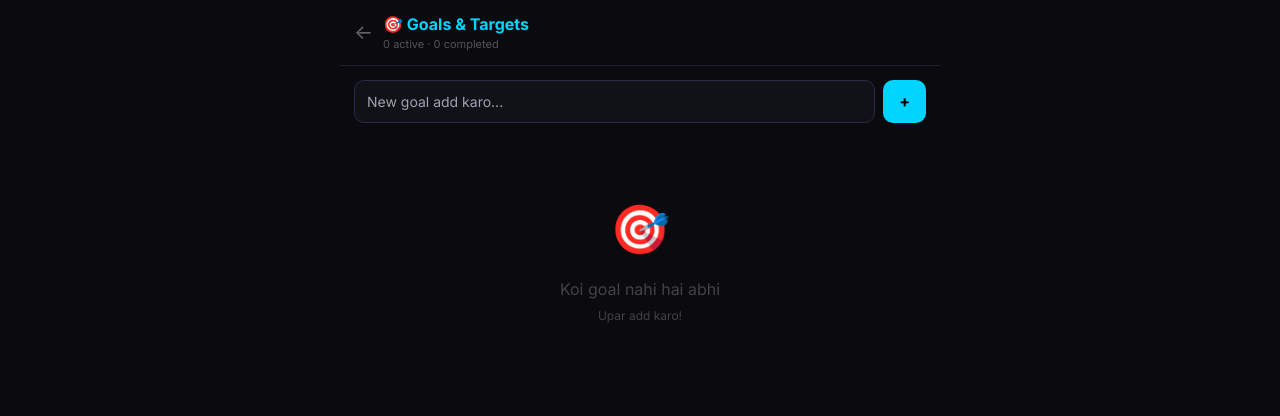
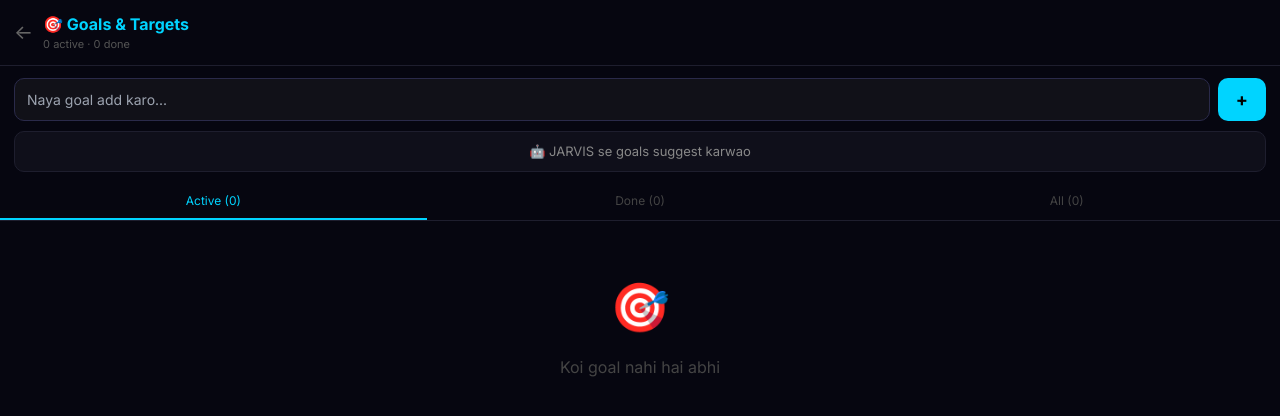
Before and after one commit to prashant998132-cpu/Apple50, a Next.js app: page /target in a window 1280 px wide. Shown: the top 416 px of the page. Built offline with nearby package versions, Linux system fonts and the light colour scheme.

Commit message:
JARVIS v21: page.tsx

```diff
--- a/app/target/page.tsx
+++ b/app/target/page.tsx
@@ -1,114 +1,141 @@
-'use client';
-import React, { useState, useEffect } from 'react';
-import { useRouter } from 'next/navigation';
-import { addGoal, getGoals, completeGoal, deleteGoal, type Goal } from '@/lib/storage';
+'use client'
+import React, { useState, useEffect } from 'react'
+import { useRouter } from 'next/navigation'
+import { addGoal, getAllGoals, updateGoal, deleteGoal, type Goal } from '@/lib/db'
+import { buildSystemPrompt } from '@/lib/personality'
 
 export default function TargetPage() {
-  const router = useRouter();
-  const [goals, setGoals] = useState<Goal[]>([]);
-  const [input, setInput] = useState('');
+  const router = useRouter()
+  const [goals, setGoals] = useState<Goal[]>([])
+  const [input, setInput] = useState('')
+  const [aiSuggestion, setAiSuggestion] = useState('')
+  const [loadingSug, setLoadingSug] = useState(false)
+  const [filter, setFilter] = useState<'active' | 'done' | 'all'>('active')
 
-  useEffect(() => { loadGoals(); }, []);
+  useEffect(() => { load() }, [])
 
-  const loadGoals = async () => {
-    try { setGoals(await getGoals()); } catch {}
-  };
+  const load = async () => {
+    try { setGoals(await getAllGoals()) } catch {}
+  }
 
   const handleAdd = async () => {
-    if (!input.trim()) return;
-    await addGoal(input.trim());
-    setInput('');
-    loadGoals();
-  };
+    if (!input.trim()) return
+    await addGoal({ title: input.trim(), completed: false, priority: 'medium', progress: 0, timestamp: Date.now() })
+    setInput('')
+    load()
+  }
 
   const handleComplete = async (id: number) => {
-    await completeGoal(id);
-    loadGoals();
-  };
+    await updateGoal(id, { completed: true, progress: 100 })
+    load()
+  }
+
+  const handleUndo = async (id: number) => {
+    await updateGoal(id, { completed: false, progress: 0 })
+    load()
+  }
 
   const handleDelete = async (id: number) => {
-    await deleteGoal(id);
-    loadGoals();
-  };
+    await deleteGoal(id)
+    load()
+  }
 
-  const active = goals.filter(g => !g.completed);
-  const done = goals.filter(g => g.completed);
+  const getAISuggestion = async () => {
+    setLoadingSug(true); setAiSuggestion('')
+    try {
+      const activeGoals = goals.filter(g => !g.completed).map(g => g.title).join(', ')
+      const sysPrompt = await buildSystemPrompt().catch(() => '')
+      const prompt = activeGoals
+        ? `Mere active goals hain: "${activeGoals}". 3 related aur specific goals suggest karo. Hinglish, short, actionable.`
+        : 'Ek NEET student ke liye 3 specific daily goals suggest karo. Realistic. Hinglish, short.'
+      const res = await fetch('/api/stream', {
+        method: 'POST', headers: { 'Content-Type': 'application/json' },
+        body: JSON.stringify({ messages: [{ role: 'user', content: prompt }], mode: 'flash', systemPrompt: sysPrompt }),
+      })
+      const reader = res.body!.getReader(); const decoder = new TextDecoder(); let text = ''
+      while (true) {
+        const { done, value } = await reader.read(); if (done) break
+        for (const line of decoder.decode(value).split('\n')) {
+          if (line.startsWith('data: ')) { try { const d = JSON.parse(line.slice(6)); if (d.type === 'delta') { text += d.text; setAiSuggestion(text) } } catch {} }
+        }
+      }
+    } catch { setAiSuggestion('Suggest nahi ho sake.') }
+    setLoadingSug(false)
+  }
+
+  const active = goals.filter(g => !g.completed)
+  const done = goals.filter(g => g.completed)
+  const displayed = filter === 'active' ? active : filter === 'done' ? done : goals
 
   return (
-    <div className="page-container">
+    <div style={{ background: '#060610', minHeight: '100vh', display: 'flex', flexDirection: 'column' }}>
+      {/* Header */}
       <div style={{ display: 'flex', alignItems: 'center', gap: 10, padding: '12px 14px', borderBottom: '1px solid #1e1e2e' }}>
         <button onClick={() => router.push('/')} style={{ background: 'none', border: 'none', color: '#666', fontSize: 20, cursor: 'pointer' }}>←</button>
         <div>
           <div style={{ color: '#00d4ff', fontWeight: 700, fontSize: 16 }}>🎯 Goals & Targets</div>
-          <div style={{ color: '#555', fontSize: 11 }}>{active.length} active · {done.length} completed</div>
+          <div style={{ color: '#555', fontSize: 11 }}>{active.length} active · {done.length} done</div>
         </div>
       </div>
 
-      <div style={{ padding: 14 }}>
-        <div style={{ display: 'flex', gap: 8, marginBottom: 16 }}>
-          <input
-            value={input}
-            onChange={e => setInput(e.target.value)}
-            onKeyDown={e => e.key === 'Enter' && handleAdd()}
-            placeholder="New goal add karo..."
-            style={{
-              flex: 1, background: '#111118', border: '1px solid #2a2a4a',
-              borderRadius: 10, padding: '10px 12px', color: '#e0e0ff',
-              fontSize: 14, outline: 'none',
-            }}
-          />
-          <button
-            onClick={handleAdd}
-            style={{ background: '#00d4ff', border: 'none', borderRadius: 10, color: '#000', padding: '0 16px', cursor: 'pointer', fontWeight: 700 }}
-          >
-            +
-          </button>
+      {/* Add + AI */}
+      <div style={{ padding: '12px 14px' }}>
+        <div style={{ display: 'flex', gap: 8, marginBottom: 10 }}>
+          <input value={input} onChange={e => setInput(e.target.value)} onKeyDown={e => e.key === 'Enter' && handleAdd()}
+            placeholder="Naya goal add karo..."
+            style={{ flex: 1, background: '#111118', border: '1px solid #2a2a4a', borderRadius: 10, padding: '10px 12px', color: '#e0e0ff', fontSize: 14, outline: 'none' }} />
+          <button onClick={handleAdd} style={{ background: '#00d4ff', border: 'none', borderRadius: 10, color: '#000', padding: '0 18px', cursor: 'pointer', fontWeight: 700, fontSize: 18 }}>+</button>
         </div>
+        <button onClick={getAISuggestion} disabled={loadingSug}
+          style={{ width: '100%', background: '#0f0f1a', border: '1px solid #1e1e2e', borderRadius: 10, color: '#888', padding: 10, cursor: 'pointer', fontSize: 13 }}>
+          {loadingSug ? '⏳ JARVIS soch raha hai...' : '🤖 JARVIS se goals suggest karwao'}
+        </button>
+        {aiSuggestion && (
+          <div style={{ background: 'rgba(0,212,255,0.05)', border: '1px solid rgba(0,212,255,0.2)', borderRadius: 10, padding: 12, marginTop: 8, fontSize: 13, color: '#88c8ff', lineHeight: 1.7, whiteSpace: 'pre-wrap' }}>
+            💡 {aiSuggestion}
+          </div>
+        )}
       </div>
 
-      <div style={{ flex: 1, overflowY: 'auto', padding: '0 14px 14px' }}>
-        {active.length > 0 && (
-          <>
-            <div style={{ color: '#555', fontSize: 12, marginBottom: 8, fontWeight: 600 }}>ACTIVE GOALS</div>
-            {active.map(g => (
-              <div key={g.id} style={{ background: '#111118', border: '1px solid #1e1e2e', borderRadius: 12, padding: 12, marginBottom: 8, display: 'flex', gap: 10, alignItems: 'center' }}>
-                <button
-                  onClick={() => g.id && handleComplete(g.id)}
-                  style={{ width: 22, height: 22, borderRadius: '50%', border: '2px solid #00d4ff', background: 'none', cursor: 'pointer', flexShrink: 0 }}
-                />
-                <span style={{ flex: 1, color: '#e0e0ff', fontSize: 14 }}>{g.text}</span>
-                <button
-                  onClick={() => g.id && handleDelete(g.id)}
-                  style={{ background: 'none', border: 'none', color: '#444', cursor: 'pointer', fontSize: 16 }}
-                >
-                  🗑️
-                </button>
-              </div>
-            ))}
-          </>
-        )}
+      {/* Filter tabs */}
+      <div style={{ display: 'flex', borderBottom: '1px solid #1e1e2e' }}>
+        {(['active', 'done', 'all'] as const).map(f => (
+          <button key={f} onClick={() => setFilter(f)} style={{
+            flex: 1, padding: '8px 4px', background: 'none', border: 'none',
+            borderBottom: filter === f ? '2px solid #00d4ff' : '2px solid transparent',
+            color: filter === f ? '#00d4ff' : '#444', fontSize: 12, cursor: 'pointer',
+          }}>
+            {f === 'active' ? `Active (${active.length})` : f === 'done' ? `Done (${done.length})` : `All (${goals.length})`}
+          </button>
+        ))}
+      </div>
 
-        {done.length > 0 && (
-          <>
-            <div style={{ color: '#555', fontSize: 12, marginBottom: 8, marginTop: 16, fontWeight: 600 }}>COMPLETED</div>
-            {done.map(g => (
-              <div key={g.id} style={{ background: '#0d0d1a', border: '1px solid #1a1a2a', borderRadius: 12, padding: 12, marginBottom: 8, display: 'flex', gap: 10, alignItems: 'center', opacity: 0.7 }}>
-                <span style={{ color: '#22c55e', fontSize: 18 }}>✅</span>
-                <span style={{ flex: 1, color: '#666', fontSize: 14, textDecoration: 'line-through' }}>{g.text}</span>
-                <button onClick={() => g.id && handleDelete(g.id)} style={{ background: 'none', border: 'none', color: '#333', cursor: 'pointer', fontSize: 14 }}>✕</button>
-              </div>
-            ))}
-          </>
-        )}
-
-        {goals.length === 0 && (
+      {/* Goals list */}
+      <div style={{ flex: 1, overflowY: 'auto', padding: '10px 14px' }}>
+        {displayed.length === 0 && (
           <div style={{ textAlign: 'center', padding: 40, color: '#444' }}>
             <div style={{ fontSize: 48, marginBottom: 12 }}>🎯</div>
             <div>Koi goal nahi hai abhi</div>
-            <div style={{ fontSize: 12, marginTop: 6 }}>Upar add karo!</div>
           </div>
         )}
+        {displayed.map(g => (
+          <div key={g.id} style={{ background: g.completed ? '#0a0a10' : '#0f0f1a', border: `1px solid ${g.completed ? '#111' : '#1e1e2e'}`, borderRadius: 12, padding: 12, marginBottom: 8, display: 'flex', gap: 10, alignItems: 'center', opacity: g.completed ? 0.6 : 1 }}>
+            <button onClick={() => g.id && (g.completed ? handleUndo(g.id) : handleComplete(g.id))}
+              style={{ width: 24, height: 24, borderRadius: '50%', border: `2px solid ${g.completed ? '#22c55e' : '#00d4ff'}`, background: g.completed ? '#22c55e22' : 'none', cursor: 'pointer', flexShrink: 0, color: '#22c55e', fontSize: 13 }}>
+              {g.completed ? '✓' : ''}
+            </button>
+            <div style={{ flex: 1 }}>
+              <div style={{ color: g.completed ? '#555' : '#e0e0ff', fontSize: 14, textDecoration: g.completed ? 'line-through' : 'none' }}>{g.title}</div>
+              {!g.completed && g.progress > 0 && (
+                <div style={{ marginTop: 4, background: '#1a1a2e', borderRadius: 4, height: 4, overflow: 'hidden' }}>
+                  <div style={{ width: `${g.progress}%`, height: '100%', background: '#00d4ff', borderRadius: 4 }} />
+                </div>
+              )}
+            </div>
+            <button onClick={() => g.id && handleDelete(g.id)} style={{ background: 'none', border: 'none', color: '#333', cursor: 'pointer', fontSize: 16 }}>🗑️</button>
+          </div>
+        ))}
       </div>
     </div>
-  );
+  )
 }
```
